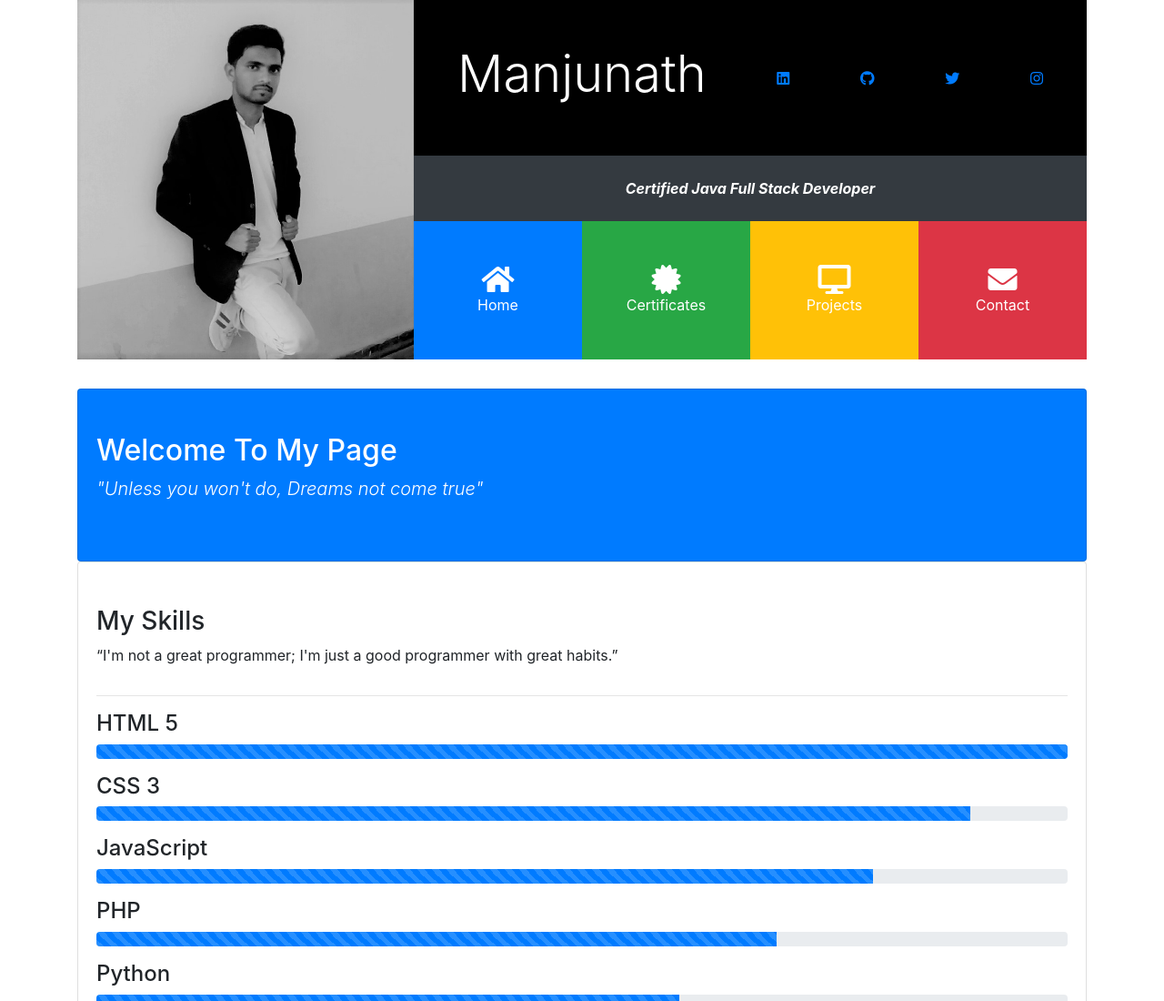
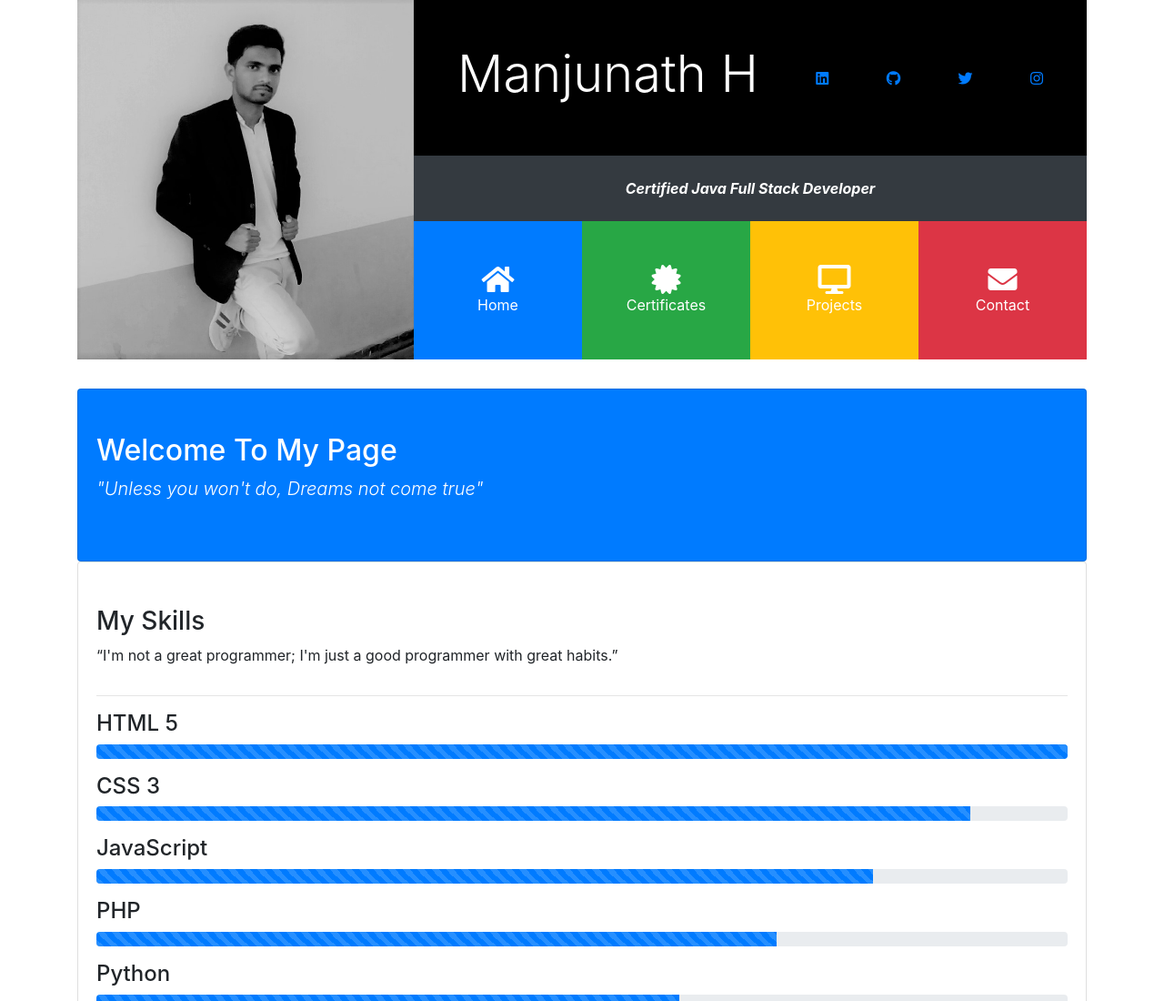
Before and after one commit to manju-me/Portfolio, a plain HTML site: page index.html in a window 1280 px wide. Shown: the top 1100 px of the page at 91% size. Drawn offline with nearby package versions, Linux system fonts and the light colour scheme; some packages are replaced by stand-ins of ours; a script that the page names is missing.

Commit message:
Name Updated

```diff
--- a/index.html
+++ b/index.html
@@ -38,7 +38,7 @@
                 <div
                   class="d-flex flex-row justify-content-between align-items-center"
                 >
-                  <h1 class="display-4">Manjunath </h1>
+                  <h1 class="display-4">Manjunath H</h1>
                   <div class="d-none d-md-block">
                     <a
                       href="https://www.linkedin.com/in/manjunath-hinglaje"
```
